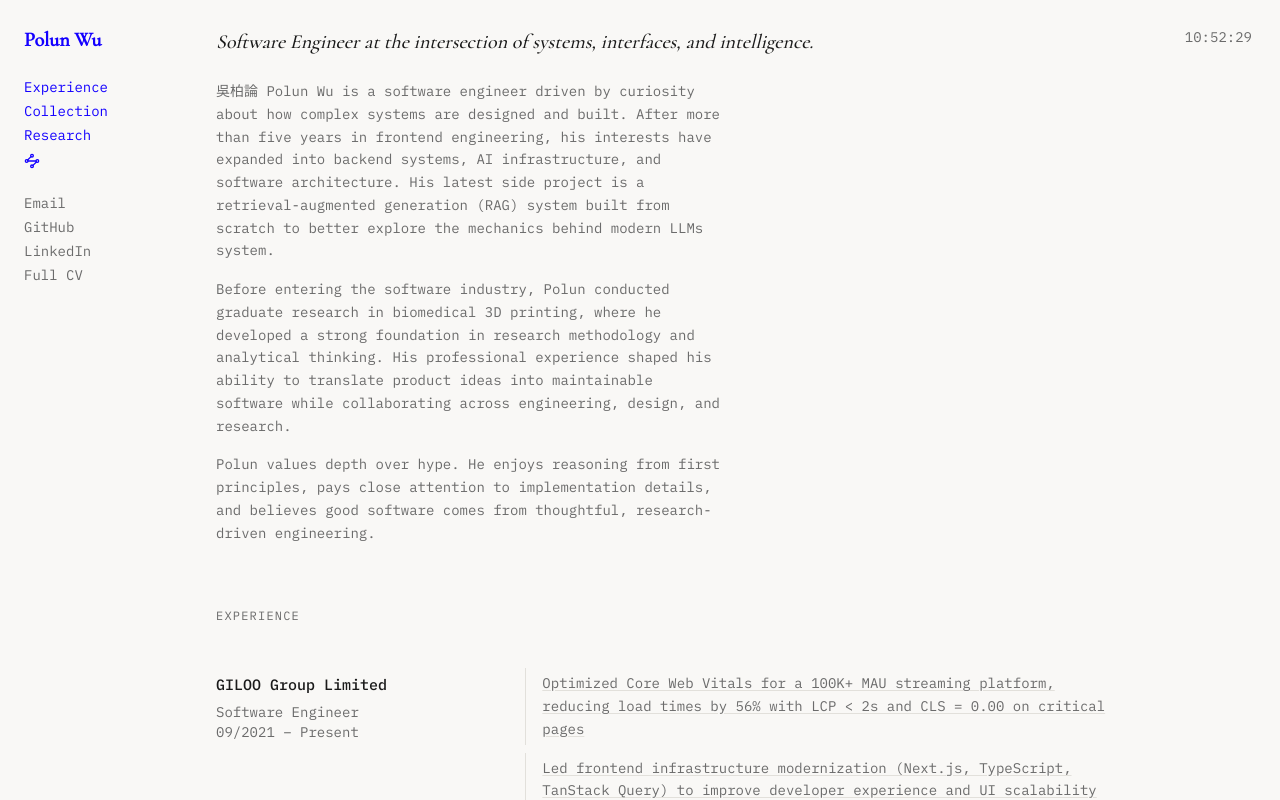
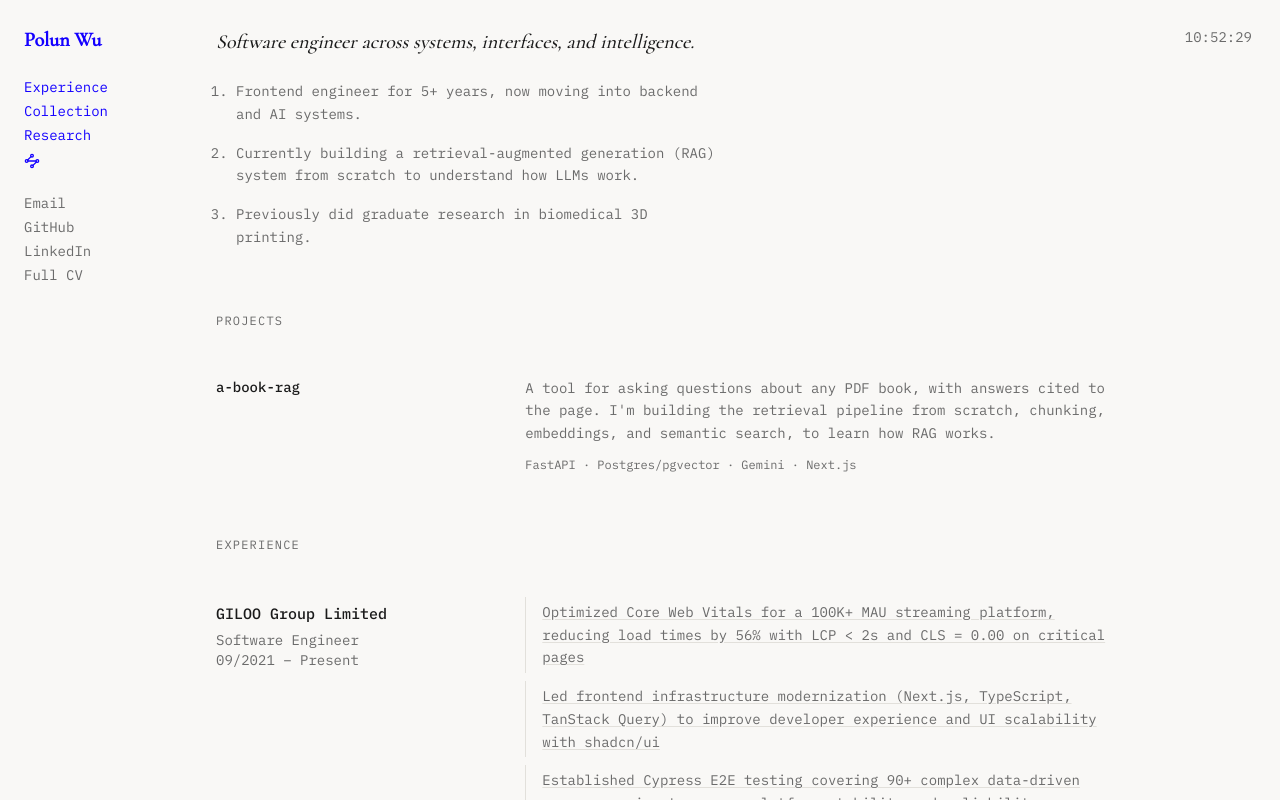
Before and after one commit to polunwu/polunwu.github.io, a Next.js app: page / in a window 1280 px wide. Shown: the top 800 px of the page. Built offline with nearby package versions, Linux system fonts and the light colour scheme.

Commit message:
feat: update about and projects

```diff
--- a/src/app/page.tsx
+++ b/src/app/page.tsx
@@ -2,6 +2,7 @@ import Sidebar from "@/components/ui/Sidebar";
 import Clock from "@/components/ui/Clock";
 import About from "@/components/sections/About";
 import Experience from "@/components/sections/Experience";
+import Projects from "@/components/sections/Projects";
 import Research from "@/components/sections/Research";
 import Education from "@/components/sections/Education";
 
@@ -12,6 +13,7 @@ export default function Home() {
 
       <main className="space-y-16 pt-1 pb-32">
         <About />
+        <Projects />
         <Experience />
         <Research />
         <Education />
--- a/src/components/sections/About.tsx
+++ b/src/components/sections/About.tsx
@@ -2,33 +2,19 @@ export default function About() {
   return (
     <section id="about">
       <h2 className="font-[family-name:var(--font-cormorant)] text-xl italic font-medium mb-6 text-[var(--foreground)]">
-        Software Engineer at the intersection of systems, interfaces, and
-        intelligence.
+        Software engineer across systems, interfaces, and intelligence.
       </h2>
-      <div className="space-y-4 text-sm text-[var(--muted)] leading-relaxed max-w-lg">
-        <p>
-          吳柏論 Polun Wu is a software engineer driven by curiosity about how
-          complex systems are designed and built. After more than five years in
-          frontend engineering, his interests have expanded into backend
-          systems, AI infrastructure, and software architecture. His latest side
-          project is a retrieval-augmented generation (RAG) system built from
-          scratch to better explore the mechanics behind modern LLMs system.
-        </p>
-        <p>
-          Before entering the software industry, Polun conducted graduate
-          research in biomedical 3D printing, where he developed a strong
-          foundation in research methodology and analytical thinking. His
-          professional experience shaped his ability to translate product ideas
-          into maintainable software while collaborating across engineering,
-          design, and research.
-        </p>
-        <p>
-          Polun values depth over hype. He enjoys reasoning from first
-          principles, pays close attention to implementation details, and
-          believes good software comes from thoughtful, research-driven
-          engineering.
-        </p>
-      </div>
+      <ol className="space-y-4 text-sm text-[var(--muted)] leading-relaxed max-w-lg list-decimal pl-5 marker:text-[var(--muted)]">
+        <li>
+          Frontend engineer for 5+ years, now moving into backend and AI
+          systems.
+        </li>
+        <li>
+          Currently building a retrieval-augmented generation (RAG) system from
+          scratch to understand how LLMs work.
+        </li>
+        <li>Previously did graduate research in biomedical 3D printing.</li>
+      </ol>
     </section>
   );
 }
--- /dev/null
+++ b/src/components/sections/Projects.tsx
@@ -0,0 +1,43 @@
+type Project = {
+  name: string;
+  description: string;
+  stack: string[];
+};
+
+const projects: Project[] = [
+  {
+    name: "a-book-rag",
+    description:
+      "A tool for asking questions about any PDF book, with answers cited to the page. I'm building the retrieval pipeline from scratch, chunking, embeddings, and semantic search, to learn how RAG works.",
+    stack: ["FastAPI", "Postgres/pgvector", "Gemini", "Next.js"],
+  },
+];
+
+export default function Projects() {
+  return (
+    <section id="projects">
+      <div className="max-w-4xl">
+        <h2 className="text-xs uppercase tracking-widest text-[var(--muted)] mb-12">
+          Projects
+        </h2>
+        <div className="flex flex-col gap-12">
+          {projects.map((project) => (
+            <div key={project.name} className="grid md:grid-cols-3 gap-4 md:gap-8">
+              <div>
+                <p className="text-sm font-medium">{project.name}</p>
+              </div>
+              <div className="md:col-span-2 space-y-3">
+                <p className="text-sm text-[var(--muted)] leading-relaxed">
+                  {project.description}
+                </p>
+                <p className="text-xs text-[var(--muted)]">
+                  {project.stack.join(" · ")}
+                </p>
+              </div>
+            </div>
+          ))}
+        </div>
+      </div>
+    </section>
+  );
+}
```
